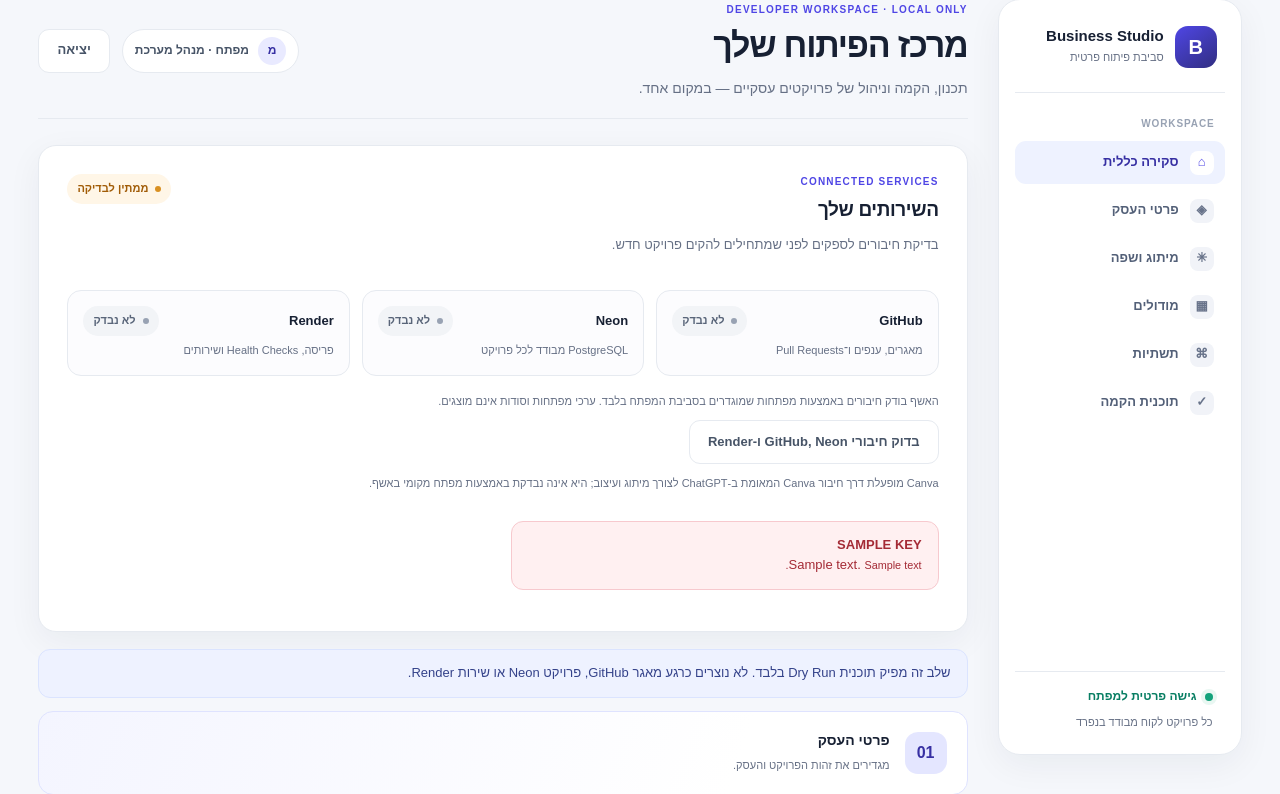
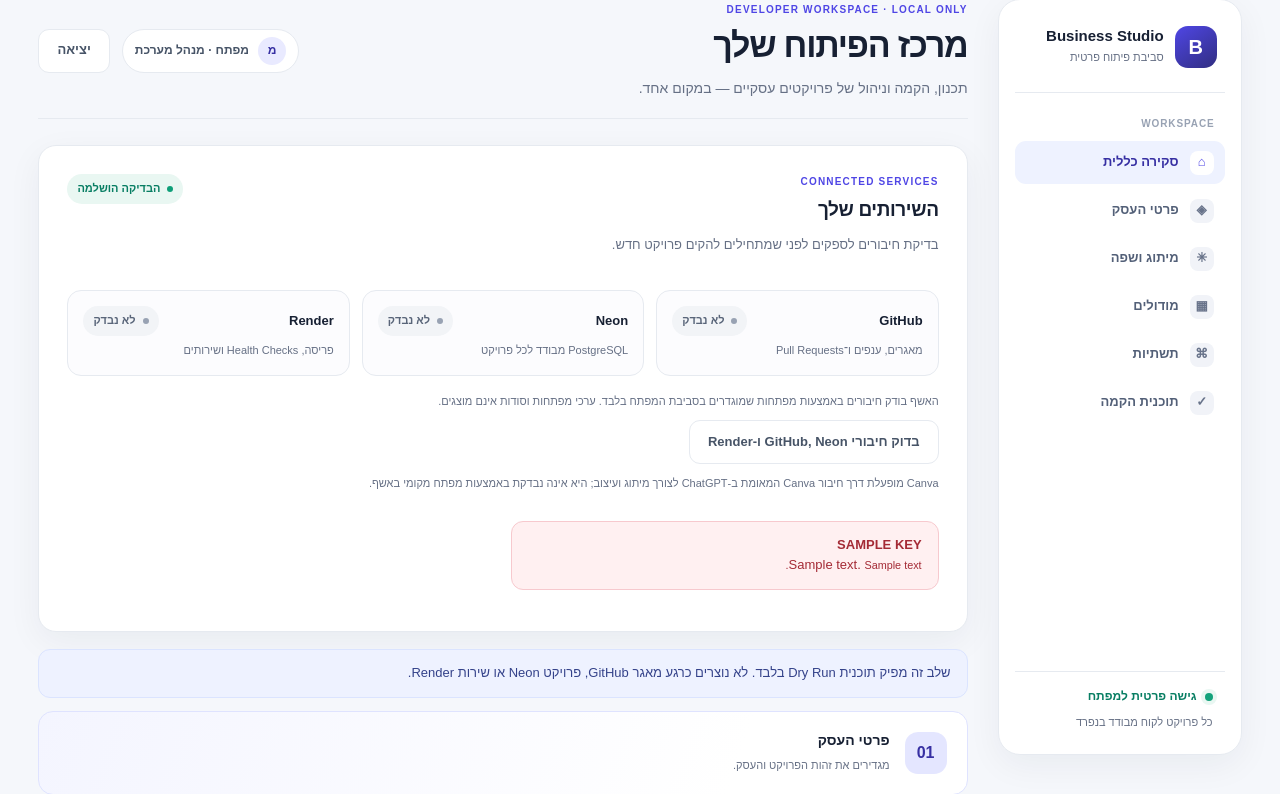
Before and after one commit to mv89-heb/business-mvp, a Flask app: template templates/provisioning_wizard.html in a window 1280 px wide. Shown: the part 29-823 px from the top of the page. Run offline with Flask 3, Linux system fonts and the light colour scheme; the template is opened without the code that fills it: most values are stand-ins (such as "Sample title", 1, 10 or a date in 2020); some libraries are stand-ins or nearby versions.

Commit message:
Keep provider status cards in sync with connection checks
* Reflect live provider check results in service cards

* Test live provider status cards

```diff
--- a/templates/provisioning_wizard.html
+++ b/templates/provisioning_wizard.html
@@ -45,11 +45,11 @@
         <div class="top-actions"><div class="user-chip"><span class="user-avatar">מ</span>מפתח · מנהל מערכת</div><form method="post" action="{{ url_for('logout') }}"><input type="hidden" name="csrf_token" value="{{ csrf_token() }}"><button class="button secondary" type="submit">יציאה</button></form></div>
       </header>
       <section class="panel">
-        <div class="panel-heading"><div><div class="eyebrow">CONNECTED SERVICES</div><h2>השירותים שלך</h2><p class="panel-description">בדיקת חיבורים לספקים לפני שמתחילים להקים פרויקט חדש.</p></div><span class="status-chip warning">ממתין לבדיקה</span></div>
+        <div class="panel-heading"><div><div class="eyebrow">CONNECTED SERVICES</div><h2>השירותים שלך</h2><p class="panel-description">בדיקת חיבורים לספקים לפני שמתחילים להקים פרויקט חדש.</p></div>{% if connection_results %}<span class="status-chip success">הבדיקה הושלמה</span>{% else %}<span class="status-chip warning">ממתין לבדיקה</span>{% endif %}</div>
         <div class="provider-grid">
-          <div class="provider-card"><div class="provider-head"><span class="provider-name">GitHub</span><span class="status-chip">לא נבדק</span></div><div class="provider-caption">מאגרים, ענפים ו־Pull Requests</div></div>
-          <div class="provider-card"><div class="provider-head"><span class="provider-name">Neon</span><span class="status-chip">לא נבדק</span></div><div class="provider-caption">PostgreSQL מבודד לכל פרויקט</div></div>
-          <div class="provider-card"><div class="provider-head"><span class="provider-name">Render</span><span class="status-chip">לא נבדק</span></div><div class="provider-caption">פריסה, Health Checks ושירותים</div></div>
+          <div class="provider-card"><div class="provider-head"><span class="provider-name">GitHub</span>{% if connection_results and connection_results.get('github') %}{% if connection_results['github'].connected %}<span class="status-chip success">מחובר</span>{% else %}<span class="status-chip error">נכשל</span>{% endif %}{% else %}<span class="status-chip">לא נבדק</span>{% endif %}</div><div class="provider-caption">מאגרים, ענפים ו־Pull Requests</div></div>
+          <div class="provider-card"><div class="provider-head"><span class="provider-name">Neon</span>{% if connection_results and connection_results.get('neon') %}{% if connection_results['neon'].connected %}<span class="status-chip success">מחובר</span>{% else %}<span class="status-chip error">נכשל</span>{% endif %}{% else %}<span class="status-chip">לא נבדק</span>{% endif %}</div><div class="provider-caption">PostgreSQL מבודד לכל פרויקט</div></div>
+          <div class="provider-card"><div class="provider-head"><span class="provider-name">Render</span>{% if connection_results and connection_results.get('render') %}{% if connection_results['render'].connected %}<span class="status-chip success">מחובר</span>{% else %}<span class="status-chip error">נכשל</span>{% endif %}{% else %}<span class="status-chip">לא נבדק</span>{% endif %}</div><div class="provider-caption">פריסה, Health Checks ושירותים</div></div>
         </div>
         <p class="hint">האשף בודק חיבורים באמצעות מפתחות שמוגדרים בסביבת המפתח בלבד. ערכי מפתחות וסודות אינם מוצגים.</p>
         <form method="post" action="{{ url_for('check_connections') }}">
```
Also changed, not shown: tests/test_provisioning_web.py (+23 -0 lines).
